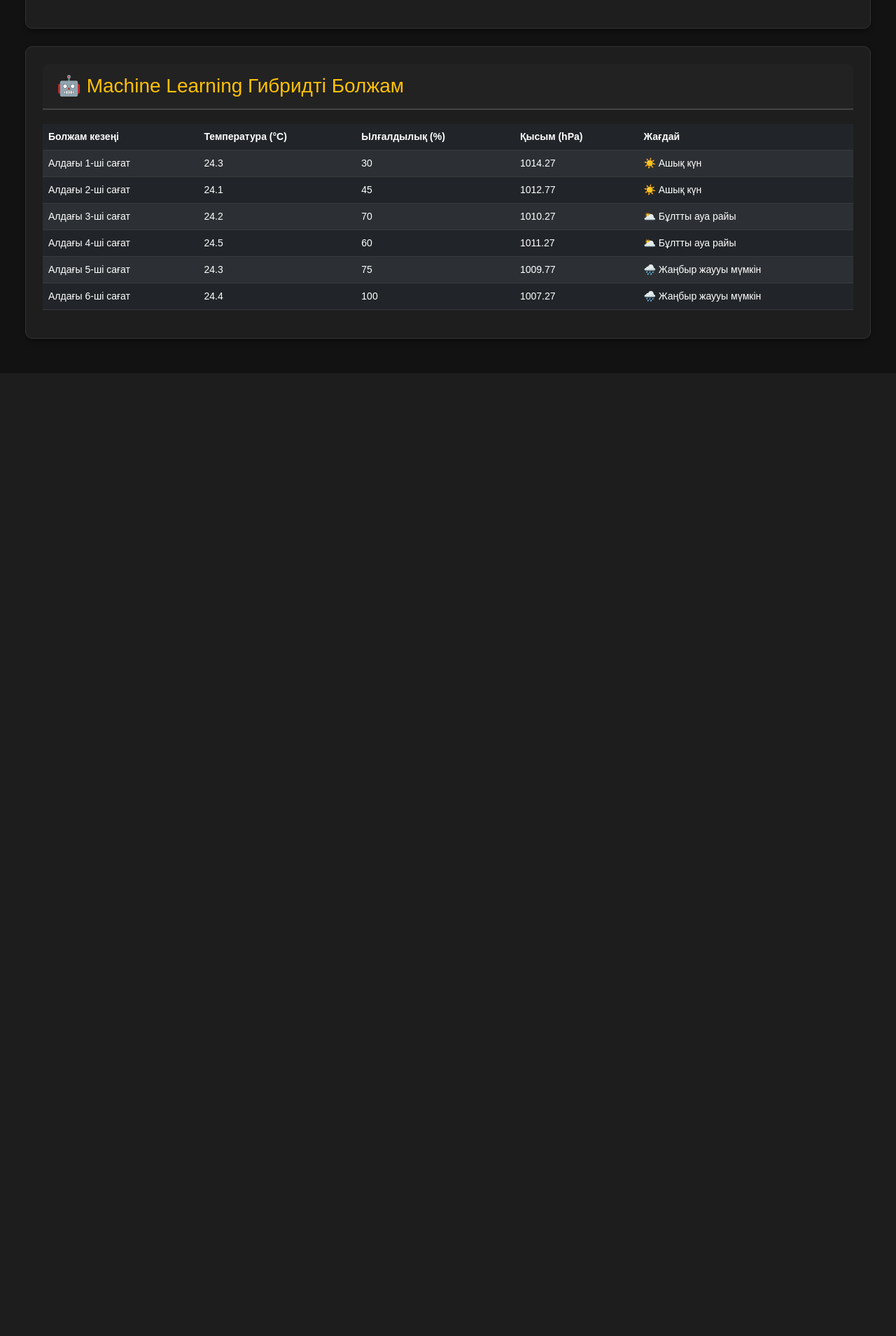
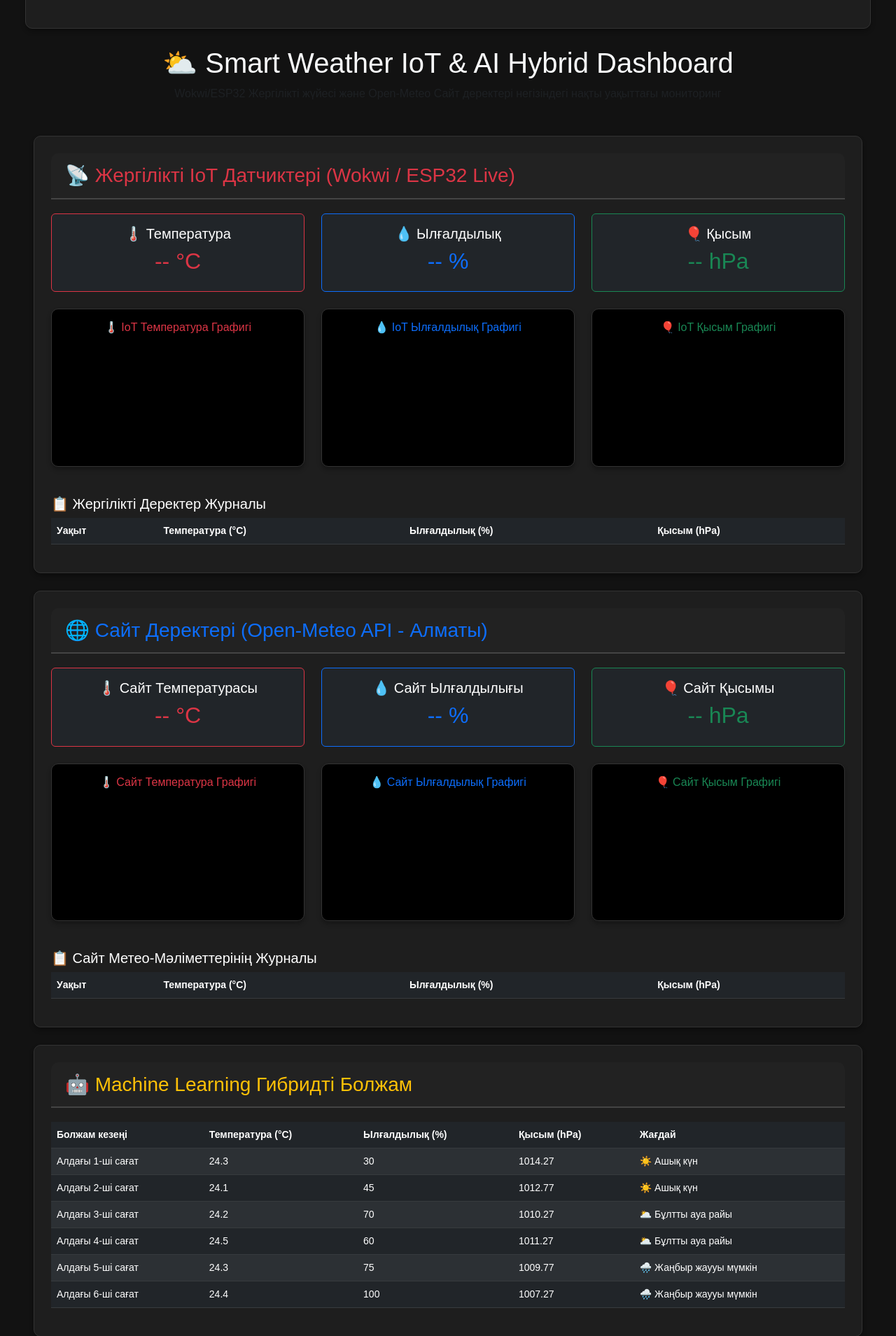
Before and after one commit to Elnur-sos/Weather-IoT-Project, a Flask app: page / in a window 1280 px wide. Shown: the part 1430-3339 px from the top of the page at 70% size. Before the commit the page ends 1921 px from the top, so only its background shows below. Run offline with Flask 3, Linux system fonts and the light colour scheme; data comes from the database, SQL or seed files in the repository; data that the repository does not hold is empty; a map, chart or similar area stays blank.

Commit message:
Fix frontend direct fetch for Open-Meteo weather persistence

```diff
--- a/ml/app.py
+++ b/ml/app.py
@@ -83,12 +83,14 @@ def get_local_db():
 
 def get_web_weather():
   url = "https://api.open-meteo.com/v1/forecast?latitude=43.25&longitude=76.95&current=temperature_2m,relative_humidity_2m,surface_pressure&hourly=temperature_2m,relative_humidity_2m,surface_pressure"
+  headers = {"User-Agent": "Mozilla/5.0"}
   try:
-    response = requests.get(url, timeout=5)
+    response = requests.get(url, headers=headers, timeout=5)
     if response.status_code == 200:
       return response.json()
     return None
-  except:
+  except Exception as e:
+    print(f"Open-Meteo API қатесі: {e}")
     return None
 
 
--- a/ml/templates/index.html
+++ b/ml/templates/index.html
@@ -1,3 +1,102 @@
+<!DOCTYPE html>
+<html lang="kk">
+<head>
+    <meta charset="UTF-8">
+    <title>Smart Weather IoT & AI Hybrid Dashboard</title>
+    <link href="https://cdn.jsdelivr.net/npm/bootstrap@5.3.0/dist/css/bootstrap.min.css" rel="stylesheet">
+    <script src="https://cdn.jsdelivr.net/npm/chart.js"></script>
+    <style>
+        body { background-color: #121212; color: #e0e0e0; font-family: sans-serif; }
+        .card { background-color: #1e1e1e; border: 1px solid #333; color: white; margin-bottom: 25px; border-radius: 10px; box-shadow: 0 4px 6px rgba(0,0,0,0.3); }
+        .section-header { background: #222; padding: 15px 20px; border-radius: 10px 10px 0 0; border-bottom: 2px solid #444; margin-bottom: 20px; }
+        table { color: #e0e0e0 !important; font-size: 14px; }
+        .table-responsive { max-height: 350px; overflow-y: auto; }
+        canvas { max-height: 250px; }
+    </style>
+</head>
+<body class="p-4">
+    <div class="container-fluid">
+        <h1 class="mb-2 text-center text-light">⛅ Smart Weather IoT & AI Hybrid Dashboard</h1>
+        <p class="text-center text-muted mb-5">Wokwi/ESP32 Жергілікті жүйесі және Open-Meteo Сайт деректері негізіндегі нақты уақыттағы мониторинг</p>
+
+        <!-- 1. БӨЛІМ: IoT -->
+        <div class="card p-4">
+            <div class="section-header">
+                <h3 class="text-danger m-0">📡 Жергілікті IoT Датчиктері (Wokwi / ESP32 Live)</h3>
+            </div>
+            <div class="row text-center mb-4">
+                <div class="col-md-4">
+                    <div class="p-3 bg-dark rounded border border-danger">
+                        <h5>🌡️ Температура</h5>
+                        <h2 id="l-temp" class="text-danger">-- °C</h2>
+                    </div>
+                </div>
+                <div class="col-md-4">
+                    <div class="p-3 bg-dark rounded border border-primary">
+                        <h5>💧 Ылғалдылық</h5>
+                        <h2 id="l-hum" class="text-primary">-- %</h2>
+                    </div>
+                </div>
+                <div class="col-md-4">
+                    <div class="p-3 bg-dark rounded border border-success">
+                        <h5>🎈 Қысым</h5>
+                        <h2 id="l-press" class="text-success">-- hPa</h2>
+                    </div>
+                </div>
+            </div>
+            <div class="row">
+                <div class="col-md-4"><div class="card p-3 bg-black"><h6 class="text-danger text-center">🌡️ IoT Температура Графигі</h6><canvas id="iotTempChart"></canvas></div></div>
+                <div class="col-md-4"><div class="card p-3 bg-black"><h6 class="text-primary text-center">💧 IoT Ылғалдылық Графигі</h6><canvas id="iotHumChart"></canvas></div></div>
+                <div class="col-md-4"><div class="card p-3 bg-black"><h6 class="text-success text-center">🎈 IoT Қысым Графигі</h6><canvas id="iotPressChart"></canvas></div></div>
+            </div>
+            <h5 class="mt-3">📋 Жергілікті Деректер Журналы</h5>
+            <div class="table-responsive">
+                <table class="table table-dark table-striped table-hover" id="iot-table">
+                    <thead><tr><th>Уақыт</th><th>Температура (°C)</th><th>Ылғалдылық (%)</th><th>Қысым (hPa)</th></tr></thead>
+                    <tbody></tbody>
+                </table>
+            </div>
+        </div>
+
+        <!-- 2. БӨЛІМ: САЙТ (OPEN-METEO) -->
+        <div class="card p-4">
+            <div class="section-header">
+                <h3 class="text-primary m-0">🌐 Сайт Деректері (Open-Meteo API - Алматы)</h3>
+            </div>
+            <div class="row text-center mb-4">
+                <div class="col-md-4">
+                    <div class="p-3 bg-dark rounded border border-danger">
+                        <h5>🌡️ Сайт Температурасы</h5>
+                        <h2 id="w-temp" class="text-danger">-- °C</h2>
+                    </div>
+                </div>
+                <div class="col-md-4">
+                    <div class="p-3 bg-dark rounded border border-primary">
+                        <h5>💧 Сайт Ылғалдылығы</h5>
+                        <h2 id="w-hum" class="text-primary">-- %</h2>
+                    </div>
+                </div>
+                <div class="col-md-4">
+                    <div class="p-3 bg-dark rounded border border-success">
+                        <h5>🎈 Сайт Қысымы</h5>
+                        <h2 id="w-press" class="text-success">-- hPa</h2>
+                    </div>
+                </div>
+            </div>
+            <div class="row">
+                <div class="col-md-4"><div class="card p-3 bg-black"><h6 class="text-danger text-center">🌡️ Сайт Температура Графигі</h6><canvas id="webTempChart"></canvas></div></div>
+                <div class="col-md-4"><div class="card p-3 bg-black"><h6 class="text-primary text-center">💧 Сайт Ылғалдылық Графигі</h6><canvas id="webHumChart"></canvas></div></div>
+                <div class="col-md-4"><div class="card p-3 bg-black"><h6 class="text-success text-center">🎈 Сайт Қысым Графигі</h6><canvas id="webPressChart"></canvas></div></div>
+            </div>
+            <h5 class="mt-3">📋 Сайт Метео-Мәліметтерінің Журналы</h5>
+            <div class="table-responsive">
+                <table class="table table-dark table-striped table-hover" id="web-table">
+                    <thead><tr><th>Уақыт</th><th>Температура (°C)</th><th>Ылғалдылық (%)</th><th>Қысым (hPa)</th></tr></thead>
+                    <tbody></tbody>
+                </table>
+            </div>
+        </div>
+
 <!DOCTYPE html>
 <html lang="kk">
 <head>
```
